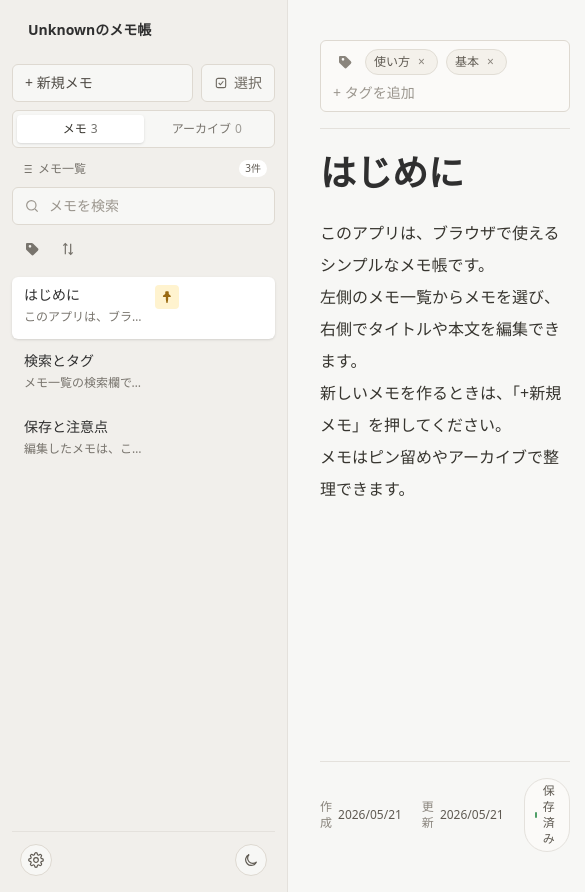
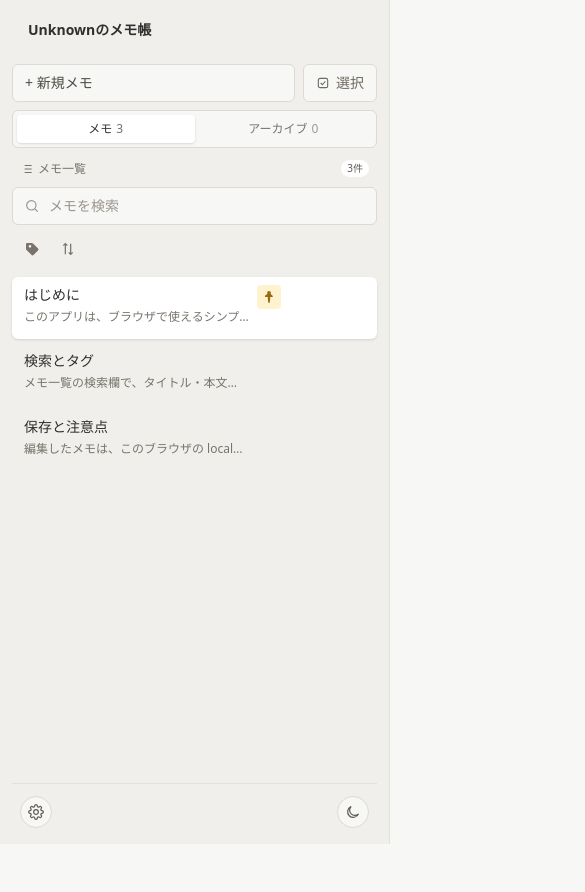
Before and after one commit to Assy0562/simple-notes, a Next.js app: page / in a window 390 px wide. Shown: the whole page, 585 px wide, since content can reach past the window. After the commit the page ends 844 px from the top, so only its background shows below. Built offline with nearby package versions, Linux system fonts and the light colour scheme.

Commit message:
Add responsive mobile layout

```diff
--- a/app/page.tsx
+++ b/app/page.tsx
@@ -30,6 +30,7 @@ export default function Home() {
   } = useNotes();
   const { isDark, toggleTheme } = useTheme();
   const [deleteTargetIds, setDeleteTargetIds] = useState<string[]>([]);
+  const [isMobileEditorOpen, setIsMobileEditorOpen] = useState(false);
 
   const deleteTargetNotes = useMemo(
     () => notes.filter((note) => deleteTargetIds.includes(note.id)),
@@ -51,6 +52,31 @@ export default function Home() {
 
   function requestDeleteNote(noteId: string) {
     setDeleteTargetIds([noteId]);
+  }
+
+  function handleCreateNote() {
+    createNote();
+    setIsMobileEditorOpen(true);
+  }
+
+  function handleCreateLongTestNote() {
+    createLongTestNote();
+    setIsMobileEditorOpen(true);
+  }
+
+  function handleCreateMarkdownTestNote() {
+    createMarkdownTestNote();
+    setIsMobileEditorOpen(true);
+  }
+
+  function handleCreateSampleNotes() {
+    createSampleNotes();
+    setIsMobileEditorOpen(true);
+  }
+
+  function handleSelectNote(noteId: string) {
+    selectNote(noteId);
+    setIsMobileEditorOpen(true);
   }
 
   function requestDeleteNotes(noteIds: string[]) {
@@ -77,24 +103,33 @@ export default function Home() {
         isDark ? "bg-[#191919] text-[#ededed]" : "bg-[#f7f7f5] text-[#2f2f2f]"
       }`}
     >
-      <div className="flex min-h-screen">
+      <div className="min-h-screen md:flex">
+        <div className={isMobileEditorOpen ? "hidden md:block" : "block"}>
           <Sidebar
             isDark={isDark}
             notes={notes}
             selectedNoteId={selectedNoteId}
-          onCreateLongTestNote={createLongTestNote}
-          onCreateMarkdownTestNote={createMarkdownTestNote}
-          onCreateNote={createNote}
-          onCreateSampleNotes={createSampleNotes}
+            onCreateLongTestNote={handleCreateLongTestNote}
+            onCreateMarkdownTestNote={handleCreateMarkdownTestNote}
+            onCreateNote={handleCreateNote}
+            onCreateSampleNotes={handleCreateSampleNotes}
             onDeleteNote={requestDeleteNote}
             onDeleteNotes={requestDeleteNotes}
             onResetNotes={resetNotes}
-          onSelectNote={selectNote}
+            onSelectNote={handleSelectNote}
             onToggleTheme={toggleTheme}
             onTogglePinnedNote={togglePinnedNote}
             onToggleArchivedNote={toggleArchivedNote}
           />
+        </div>
 
+        <div
+          className={
+            isMobileEditorOpen
+              ? "block min-h-screen flex-1"
+              : "hidden min-h-screen flex-1 md:block"
+          }
+        >
           <NoteEditor
             allTags={recentTags}
             isDark={isDark}
@@ -103,7 +138,9 @@ export default function Home() {
             titleFocusRequest={titleFocusRequest}
             onUpdateNote={updateSelectedNote}
             onUpdateTags={updateSelectedNoteTags}
+            onBackToList={() => setIsMobileEditorOpen(false)}
           />
+        </div>
       </div>
 
       <DeleteConfirmModal
--- a/components/NoteEditor.tsx
+++ b/components/NoteEditor.tsx
@@ -74,6 +74,7 @@ type NoteEditorProps = {
   titleFocusRequest: number;
   onUpdateNote: (field: "title" | "content", value: string) => void;
   onUpdateTags: (tags: string[]) => void;
+  onBackToList?: () => void;
 };
 
 export function NoteEditor({
@@ -84,6 +85,7 @@ export function NoteEditor({
   titleFocusRequest,
   onUpdateNote,
   onUpdateTags,
+  onBackToList,
 }: NoteEditorProps) {
   const titleInputRef = useRef<HTMLInputElement>(null);
   const [tagDraft, setTagDraft] = useState("");
@@ -154,8 +156,22 @@ export function NoteEditor({
           : "bg-[#b9b4ac]";
 
   return (
-    <section className="flex-1 px-8 py-10">
+    <section className="flex-1 px-4 py-5 md:px-8 md:py-10">
       <article className="mx-auto max-w-3xl">
+        {onBackToList && (
+          <button
+            type="button"
+            onClick={onBackToList}
+            className={`mb-5 inline-flex items-center gap-2 rounded-md border px-3 py-2 text-sm transition md:hidden ${
+              isDark
+                ? "border-[#333333] bg-[#242424] text-[#d6d6d6] hover:bg-[#2d2d2d]"
+                : "border-[#ded9d1] bg-[#f7f7f5] text-[#4f4b45] hover:bg-[#eee9e1]"
+            }`}
+          >
+            <span aria-hidden="true">{"\u2190"}</span>
+            <span>{"\u4e00\u89a7\u3078\u623b\u308b"}</span>
+          </button>
+        )}
         <div
           className={`mb-6 border-b pb-4 text-xs ${
             isDark
@@ -179,14 +195,14 @@ export function NoteEditor({
           ref={titleInputRef}
           value={note.title}
           onChange={(event) => onUpdateNote("title", event.target.value)}
-          className={`mb-6 w-full bg-transparent text-4xl font-bold tracking-normal outline-none ${
+          className={`mb-5 w-full bg-transparent text-3xl font-bold tracking-normal outline-none md:mb-6 md:text-4xl ${
             isDark ? "placeholder:text-[#666666]" : "placeholder:text-[#b9b4ac]"
           }`}
           placeholder={"\u7121\u984c\u306e\u30e1\u30e2"}
         />
 
         <div
-          className={`min-h-[520px] text-base leading-8 ${
+          className={`min-h-[420px] text-base leading-8 md:min-h-[520px] ${
             isDark ? "text-[#dedede]" : "text-[#37352f]"
           }`}
         >
@@ -194,13 +210,13 @@ export function NoteEditor({
         </div>
 
         <div
-          className={`mt-6 flex items-center justify-between gap-5 border-t pt-4 text-xs ${
+          className={`mt-6 flex flex-col items-start gap-3 border-t pt-4 text-xs sm:flex-row sm:items-center sm:justify-between sm:gap-5 ${
             isDark
               ? "border-[#2f2f2f] text-[#9b9b9b]"
               : "border-[#e4e1dc] text-[#8a857d]"
           }`}
         >
-          <dl className="flex items-center gap-5">
+          <dl className="flex flex-wrap items-center gap-x-5 gap-y-2">
             <div className="flex items-center gap-1.5">
               <dt>{"\u4f5c\u6210"}</dt>
               <dd className={isDark ? "text-[#c9c9c9]" : "text-[#5f5a52]"}>
--- a/components/Sidebar.tsx
+++ b/components/Sidebar.tsx
@@ -63,7 +63,9 @@ export function Sidebar({
   const displayUserName = userName.trim() || "\u3042\u306a\u305f";
   const archivedNoteCount = notes.filter((note) => note.isArchived).length;
   const activeNoteCount = notes.length - archivedNoteCount;
-  const listSourceNotes = notes.filter((note) => note.isArchived === isArchiveView);
+  const listSourceNotes = notes.filter(
+    (note) => note.isArchived === isArchiveView,
+  );
   const sortedNotes = [...listSourceNotes].sort(compareNotes);
   const canCollapseNoteList = sortedNotes.length >= 10;
   // flatMap gathers every tag from every note into one array.
@@ -266,7 +268,7 @@ export function Sidebar({
 
   return (
     <aside
-      className={`flex w-72 flex-col border-r px-3 py-4 transition-colors ${
+      className={`flex min-h-screen w-full flex-col border-r px-3 py-4 transition-colors md:w-72 ${
         isDark
           ? "border-[#2f2f2f] bg-[#202020]"
           : "border-[#e4e1dc] bg-[#f1efeb]"
```
Lines whose indentation alone changed are shown as unchanged.
